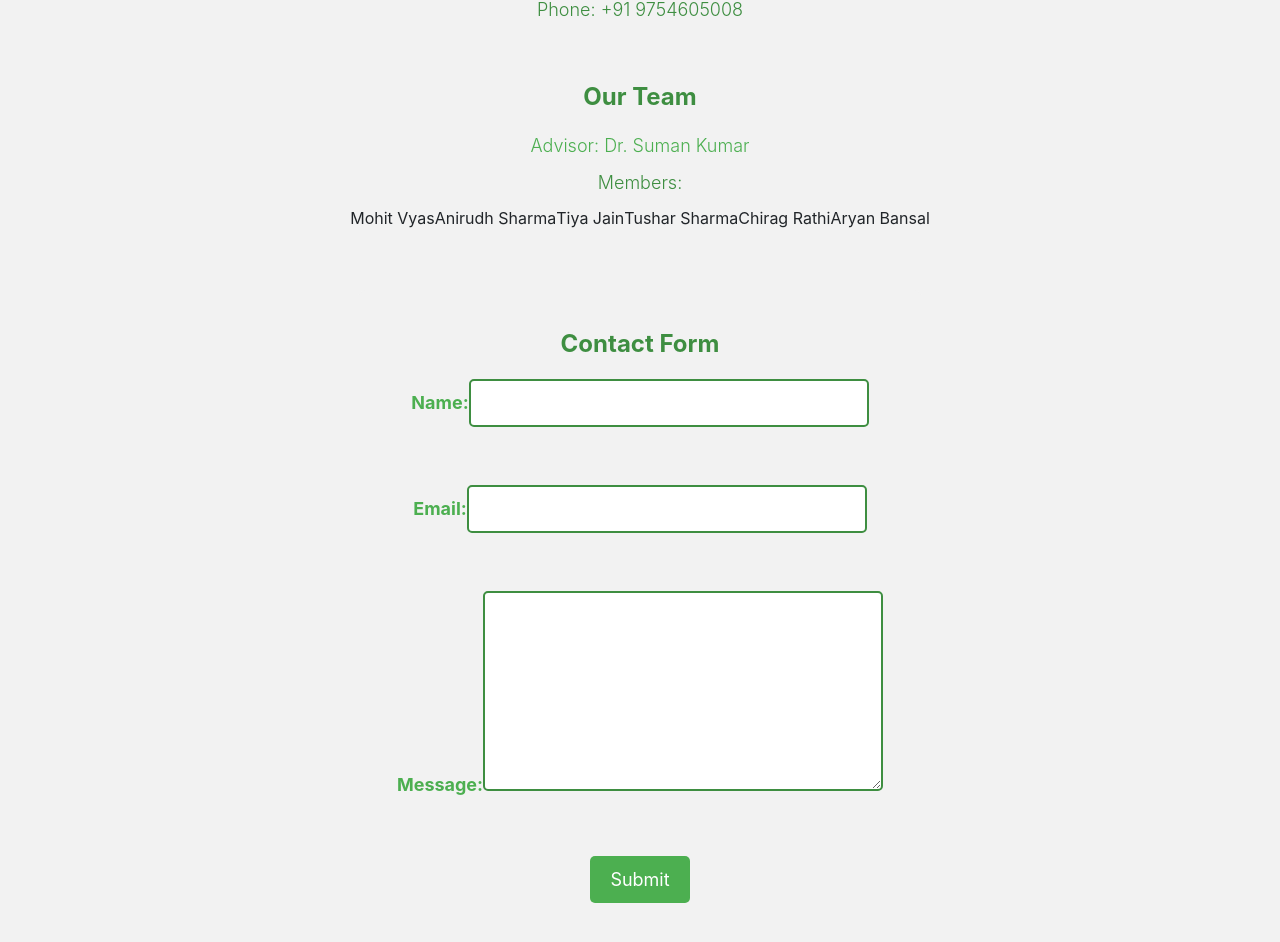
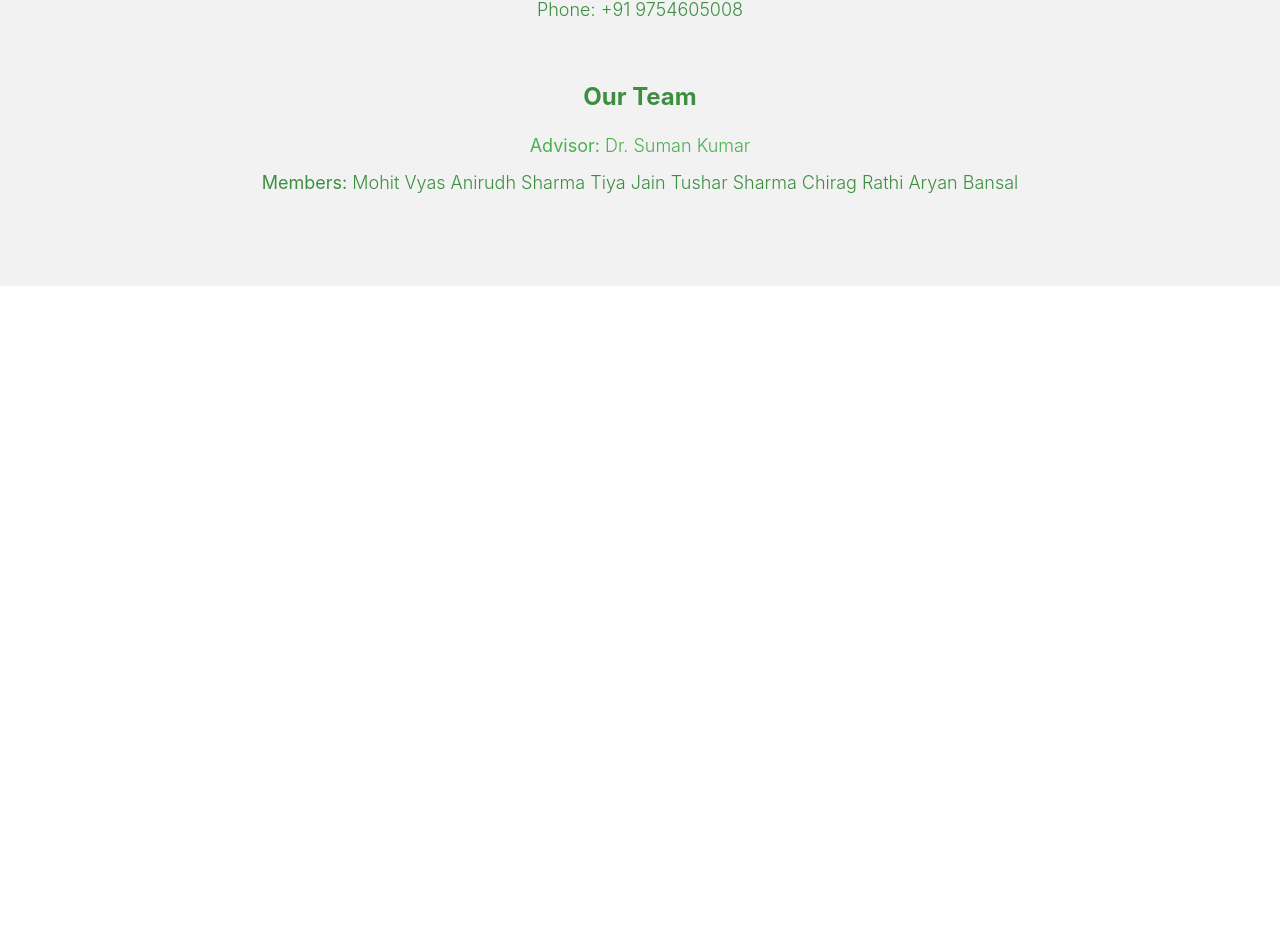
Before and after one commit to mohit9121/saarthi1_client, a React (Create React App) app: page /contact in a window 1280 px wide. Shown: the part 280-1222 px from the top of the page. After the commit the page ends 800 px from the top, so only its background shows below. Built offline with nearby package versions, Linux system fonts and the light colour scheme.

Commit message:
idk what changes

```diff
--- a/src/components/Contact/Contact.js
+++ b/src/components/Contact/Contact.js
@@ -1,13 +1,13 @@
-import React, { useState } from 'react';
-import './Contact.css';
-import Navbar from '../Navbar/NavBar.js';
+import React, { useState } from "react";
+import "./Contact.css";
+import Navbar from "../Navbar/NavBar.js";
 import axios from "axios";
 
 const Contact = () => {
   const [formData, setFormData] = useState({
-    name: '',
-    email: '',
-    message: '',
+    name: "",
+    email: "",
+    message: "",
   });
 
   const handleChange = (event) => {
@@ -20,17 +20,19 @@ const Contact = () => {
   const handleSubmit = (event) => {
     event.preventDefault();
     console.log(formData);
-    // Implement your own logic for sending the form data to the server
-    try{
-      const res = axios.post("http://localhost:8082/api/users/send-email", formData);
-    } catch(err){
+    try {
+      const res = axios.post(
+        "http://localhost:8082/api/users/send-email",
+        formData
+      );
+    } catch (err) {
       console.log(err);
     }
   };
 
   return (
     <>
-    <Navbar/>
+      <Navbar />
       <div className="contact-page">
         <div className="header">
           <h1 className="header-title">Contact Us</h1>
@@ -38,75 +40,24 @@ const Contact = () => {
             Our head office is located at:
             <br />
             123 Admin Block, IIT Ropar, Punjab, India
-          <br/>
+            <br />
             Email: 2020eeb1183@iitrpr.ac.in
-          <br/>
+            <br />
             Phone: +91 9754605008
           </p>
         </div>
 
         <div className="team-section">
           <h2 className="team-section-title">Our Team</h2>
-        <p className="team-section-advisor">Advisor: Dr. Suman Kumar</p>
-        <p className="team-section-members-title">Members:</p>
-        <ul className="team-section-members-list">
-          <li>Mohit Vyas</li>
-          <li>Anirudh Sharma</li>
-          <li>Tiya Jain</li>
-          <li>Tushar Sharma</li>
-          <li>Chirag Rathi</li>
-          <li>Aryan Bansal</li>
-        </ul>
-      </div>
-
-      <div className="form-section">
-        <h2 className="form-section-title">Contact Form</h2>
-        <form className="form" onSubmit={handleSubmit}>
-          <label className="form-label" htmlFor="name">
-            Name:
-            <input
-              className="form-input"
-              type="text"
-              id="name"
-              name="name"
-              value={formData.name}
-              onChange={handleChange}
-              required
-            />
-          </label>
-          <br />
-          <br />
-          <label className="form-label" htmlFor="email">
-            Email:
-            <input
-              className="form-input"
-              type="email"
-              id="email"
-              name="email"
-              value={formData.email}
-              onChange={handleChange}
-              required
-            />
-          </label>
-          <br />
-          <br />
-          <label className="form-label" htmlFor="message">
-            Message:
-            <textarea
-              className="form-input form-textarea"
-              id="message"
-              name="message"
-              value={formData.message}
-              onChange={handleChange}
-              required
-            />
-          </label>
-          <br />
-          <br />
-          <button className="form-button" type="submit">
-            Submit
-          </button>
-        </form>
+          <p className="team-section-advisor"><b>Advisor: </b>Dr. Suman Kumar</p>
+          <p className="team-section-members-title"> <b>Members: </b>
+            Mohit Vyas
+            Anirudh Sharma
+            Tiya Jain
+            Tushar Sharma
+            Chirag Rathi
+            Aryan Bansal
+          </p>
         </div>
       </div>
     </>
--- a/src/components/Homepage/Homepage.css
+++ b/src/components/Homepage/Homepage.css
@@ -1,3 +1,11 @@
+.item-card-home {
+  display: flex;
+  align-items: center;
+  align-self: center;
+  justify-content: center;
+  margin: 1rem;
+}
+
 .home-page {
   display: flex;
   flex-direction: column;
@@ -69,6 +77,7 @@ button {
 
 .product-list {
   display: flex;
+  justify-content: center;
   flex-wrap: wrap;
 }
 
--- a/src/components/Homepage/Homepage.js
+++ b/src/components/Homepage/Homepage.js
@@ -12,8 +12,6 @@ function HomePage() {
       .get("http://localhost:8082/api/blog/itemsall")
       .then((response) => {
         setProducts(response.data);
-        // console.log(response);
-        // console.log(response.data[0]._id)
       })
       .catch((error) => {
         console.log(error);
@@ -86,7 +84,7 @@ function HomePage() {
           ) : (
             products.map((product) => {
               return (
-                <div className="item-card">
+                <div className="item-card-home">
                   <ItemCard
                     key={product._id}
                     name={product.itemName}
--- a/src/components/ShowItems/ShowItems.js
+++ b/src/components/ShowItems/ShowItems.js
@@ -27,7 +27,6 @@ const ShowItems = () => {
         <h2>Your Products</h2>
         <Link to='/add-item'>Add new product</Link>
         <div className="product-list">
-          <ul>
             {products.map(product => (
               <div className="item-card">
                 <ItemCard
@@ -41,7 +40,6 @@ const ShowItems = () => {
                 />
               </div>
             ))}
-          </ul>
         </div>
       </div>
     </>
--- a/src/components/ShowProducts.js
+++ b/src/components/ShowProducts.js
@@ -3,7 +3,6 @@ import "../App.css";
 import axios from "axios";
 import { Link } from "react-router-dom";
 import BookCard from "./ProductCard.js";
-import { useNavigate } from "react-router-dom";
 import Navbar from "./Navbar/NavBar.js";
 
 function ShowBookList() {
```
Lines whose indentation alone changed are shown as unchanged.
